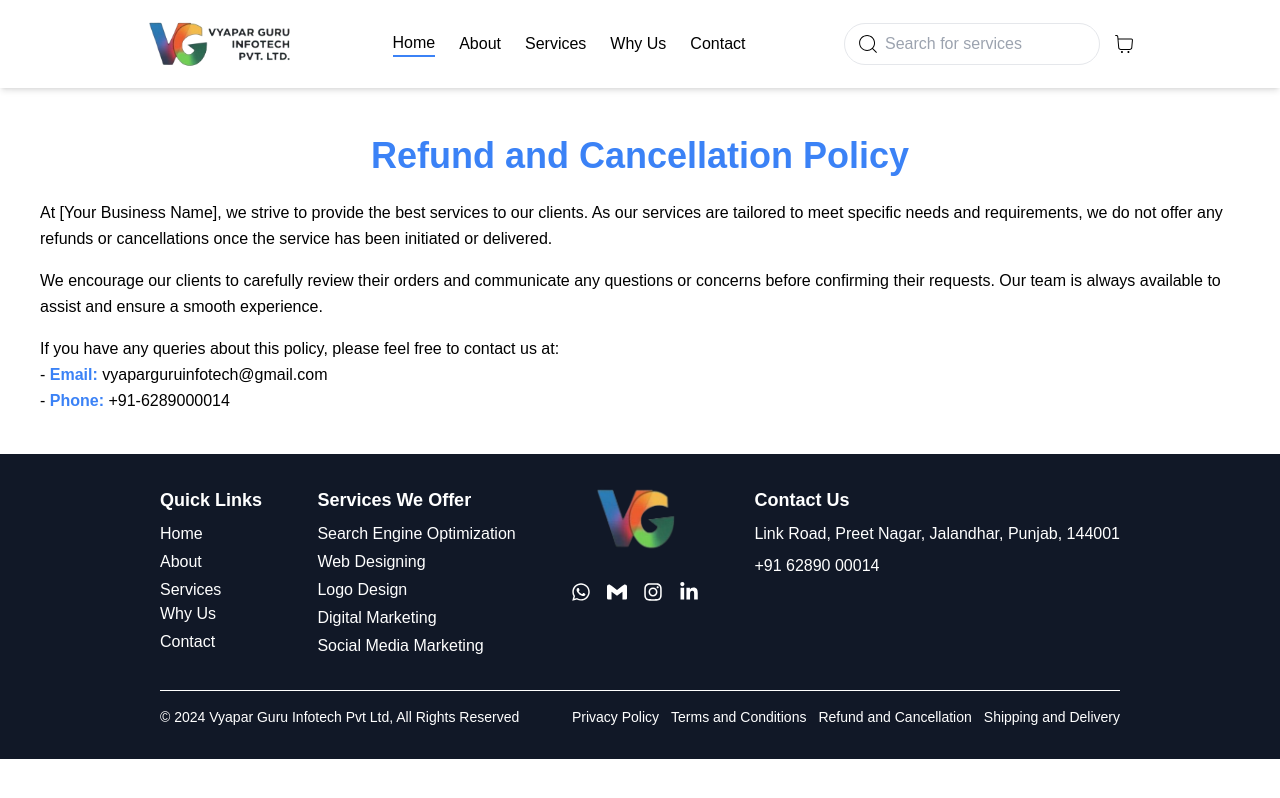
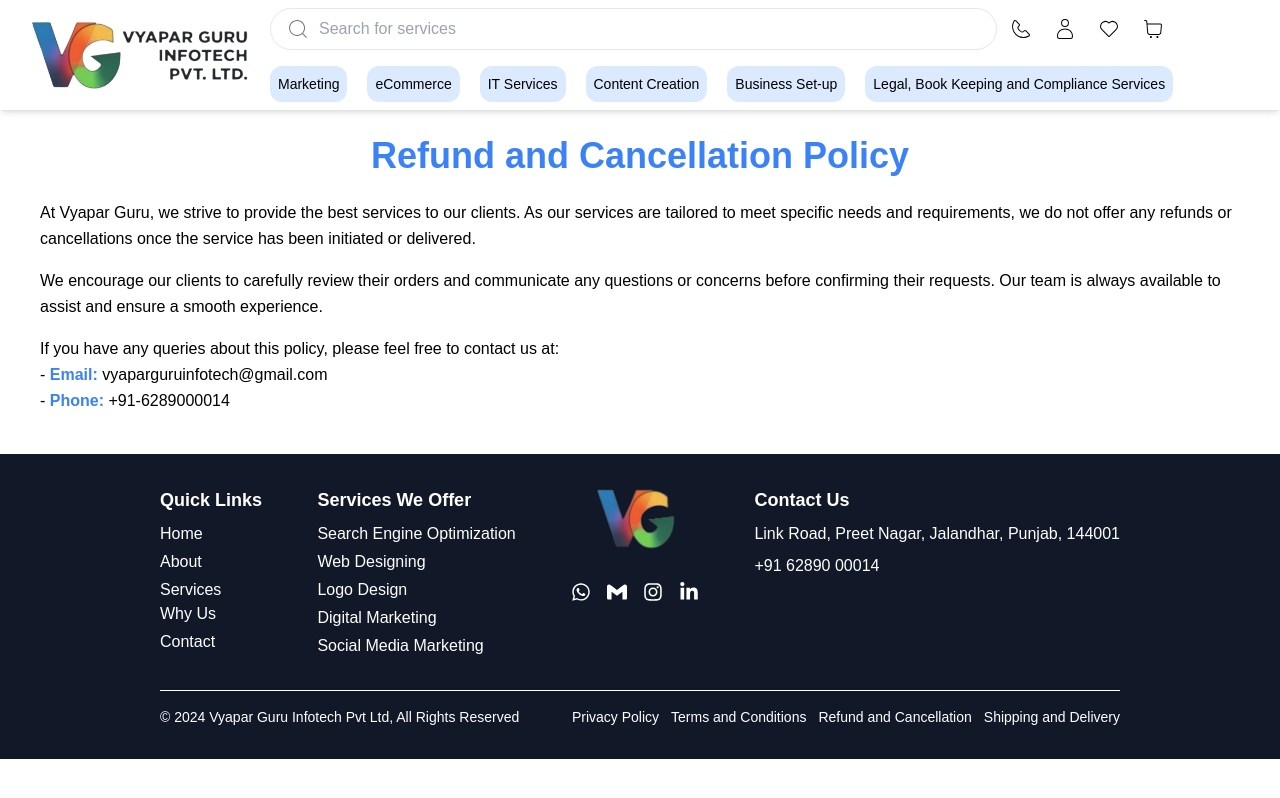
Before and after one commit to vyaparguru/vyaparguru, a Next.js app: page /refund in a window 1280 px wide. Built offline with nearby package versions, Linux system fonts and the light colour scheme.

Commit message:
added menu items

```diff
--- a/app/refund/page.js
+++ b/app/refund/page.js
@@ -3,7 +3,7 @@
       <div className="max-w-4xl md:max-w-7xl mx-auto py-10 px-6 md:px-10">
         <h1 className="text-4xl font-bold text-center m-6 text-blue-500 mt-20 md:mt-24">Refund and Cancellation Policy</h1>
         <p className="text-md leading-relaxed mb-4">
-          At [Your Business Name], we strive to provide the best services to our clients. As our services are tailored to meet specific needs and requirements, we do not offer any refunds or cancellations once the service has been initiated or delivered.
+          At Vyapar Guru, we strive to provide the best services to our clients. As our services are tailored to meet specific needs and requirements, we do not offer any refunds or cancellations once the service has been initiated or delivered.
         </p>
         <p className="text-md leading-relaxed mb-4">
           We encourage our clients to carefully review their orders and communicate any questions or concerns before confirming their requests. Our team is always available to assist and ensure a smooth experience.
--- a/components/Navbar.js
+++ b/components/Navbar.js
@@ -3,229 +3,157 @@
 import { useState, useEffect } from "react";
 import Link from "next/link";
 import Image from "next/image";
-import { CiSearch, CiShoppingCart } from "react-icons/ci";
-import { HiOutlineMenuAlt3 } from "react-icons/hi";
-import { RiCloseFill } from "react-icons/ri";
+import { CiHeart, CiPhone, CiSearch, CiShoppingCart, CiUser } from "react-icons/ci";
 import logo from "../assets/logo.png";
 
 const Navbar = () => {
-  const [isMenuOpen, setIsMenuOpen] = useState(false);
   const [searchQuery, setSearchQuery] = useState("");
-  const [currentPage, setCurrentPage] = useState("Home");
   const [isSearchOpen, setIsSearchOpen] = useState(false);
 
   const navLinks = [
-    { name: "Home", href: "/" },
-    { name: "About", href: "/about" },
-    { name: "Services", href: "/services" },
-    { name: "Why Us", href: "/why-us" },
-    // { name: "Portfolio", href: "/portfolio" },
-    { name: "Contact", href: "/contact" },
+    { name: "Marketing", href: "/collections/marketing" },
+    { name: "eCommerce", href: "/collections/ecommerce" },
+    { name: "IT Services", href: "/collections/it-services" },
+    { name: "Content Creation", href: "/collections/content-creation" },
+    { name: "Business Set-up", href: "/collections/business-setup" },
+    { name: "Legal, Book Keeping and Compliance Services", href: "/collections/legal, book keeping & compliance services" },
   ];
 
-  const servicesDropdown = [
-    "SEO",
-    "Website Design",
-    "Logo Design",
+  const services = [
     "Digital Marketing",
-    "Social Media Marketing",
+    "WhatsApp Marketing",
+    "Online Selling",
+    "Payment Gateways",
+    "Website Designing",
   ];
+
+  // Filter services based on search query
+  const filteredServices = services.filter((service) =>
+    service.toLowerCase().includes(searchQuery.toLowerCase())
+  );
 
   const handleSearch = (e) => {
     setSearchQuery(e.target.value);
+    setIsSearchOpen(true); // Open the dropdown when typing
   };
 
-  const handleRedirect = (services) => {
-    window.location.href = `/services/${services.replace(/\s+/g, "-").toLowerCase()}`;
+  const handleServiceClick = (service) => {
+    const serviceUrl = service.replace(/\s+/g, "-").toLowerCase();
+    window.location.href = `/services/${serviceUrl}`;
   };
 
-  // Handle clicking outside the menu or search box
-  useEffect(() => {
-    const handleClickOutside = (e) => {
-      const searchBox = document.querySelector(".search-box");
-      const desktopSearchBox = document.querySelector(".md\\:flex .relative");
-
-      // Check if click is outside both search box and dropdown menu
-      if (
-        !searchBox?.contains(e.target) &&
-        !desktopSearchBox?.contains(e.target)
-      ) {
-        setIsSearchOpen(false); // Close mobile search box
-        setSearchQuery(""); // Clear input value
-      }
-
-      // For menu dropdown
-      if (!e.target.closest(".menu-content")) {
-        setIsMenuOpen(false); // Close mobile menu
-      }
+  const handleBlur = () => {
+    // Close the dropdown with a slight delay to allow click events on dropdown items
+    setTimeout(() => setIsSearchOpen(false), 200);
   };
-
-    // Add click event listener only when dropdowns are open
-    if (isMenuOpen || isSearchOpen || searchQuery) {
-      document.addEventListener("click", handleClickOutside);
-    }
-
-    return () => {
-      document.removeEventListener("click", handleClickOutside);
-    };
-  }, [isMenuOpen, isSearchOpen, searchQuery]);
-
-
   return (
-    <nav className="navbar bg-white shadow-md fixed w-full z-50 py-1 md:py-3">
-      <div className="max-w-9xl mx-auto px-4 sm:px-6 lg:px-36">
-        <div className="flex items-center justify-between h-16">
-          {/* Mobile Hamburger */}
-          <div className="md:hidden">
-            <button
-              className="text-black focus:outline-none"
-              onClick={(e) => {
-                e.stopPropagation(); // Prevent triggering outside click handler
-                setIsMenuOpen(!isMenuOpen); // Toggle the menu state
-              }}
-            >
-              {isMenuOpen ? <RiCloseFill size={28} /> : <HiOutlineMenuAlt3 size={28} />}
-            </button>
-          </div>
-
+    <nav className="navbar bg-white shadow-md fixed w-full z-50 py-2">
+  <div className="flex max-w-screen-xl mx-auto px-6">
+    {/* Top Row: Logo, Search Box, and Icons */}
+    <div className="flex items-center justify-between">
       {/* Logo */}
-          <div className="text-lg font-bold md:mr-auto md:ml-0 flex justify-center md:justify-start">
+      <div className="flex-shrink-0">
         <Link href="/">
-              <Image src={logo} alt="Logo" width={150} height={50} />
+          <Image
+            src={logo}
+            alt="VyaparGuru-Logo"
+            width={230}
+            height={40}
+            className="h-auto"
+          />
         </Link>
       </div>
 
-          {/* Cart Icon */}
-          <div className="relative md:hidden flex items-center space-x-3">
-            <button
-              className="text-black hover:bg-blue-50 rounded-full p-2 transition-all duration-300 cursor-pointer"
-              onClick={(e) => {
-                e.stopPropagation(); // Prevent outside click handler
-                setIsSearchOpen(!isSearchOpen); // Toggle search box
-              }}
-            >
-              <CiSearch className="h-6 w-6" />
-            </button>
-            <div className="text-black hover:bg-blue-50 rounded-full p-2 transition-all duration-300 cursor-pointer">
-              <CiShoppingCart className="h-6 w-6" />
-            </div>
-          </div>
+      {/* Search Box */}
+      <div className="flex flex-col mx-4">
 
-          {/* Desktop Menu */}
-          <div className="hidden md:flex items-center justify-center flex-1 space-x-6">
-            {navLinks.map((link) => (
-              <Link
-                key={link.name}
-                href={link.href}
-                className={`text-black font-medium ${
-                  currentPage === link.name ? "border-b-2 border-blue-500" : ""
-                }`}
-                onClick={() => setCurrentPage(link.name)}
-              >
-                {link.name}
-              </Link>
-            ))}
-          </div>
-
-          {/* Search Box */}
-          <div className="hidden md:flex items-center md:ml-auto space-x-3">
-            <div className="relative">
-              <div className="flex items-center relative">
-                <CiSearch className="absolute left-3 text-black w-6 h-6" />
+      <div className="flex">
+        <div className="relative w-full">
+          <CiSearch className="absolute left-4 top-1/2 transform -translate-y-1/2 text-gray-500 w-6 h-6" />
           <input
             type="text"
             placeholder="Search for services"
             value={searchQuery}
               onChange={handleSearch}
-                  className="pl-10 py-2 border rounded-full focus:outline-none focus:ring-2 focus:ring-blue-600 w-64"
+              onFocus={() => setIsSearchOpen(true)}
+              onBlur={handleBlur}
+            className="w-full pl-12 py-2 border rounded-full focus:outline-none focus:ring-2 focus:ring-blue-600"
           />
         </div>
-              {searchQuery && (
-                <ul className="absolute z-10 top-12 left-0 bg-white border shadow-md w-64 rounded-lg">
-                  {servicesDropdown
-                    .filter((item) =>
-                      item.toLowerCase().includes(searchQuery.toLowerCase())
-                    )
-                    .map((item) => (
-                      <li
-                        key={item}
-                        className="px-4 py-2 cursor-pointer hover:bg-blue-50 hover:rounded-lg"
-                        onClick={() => handleRedirect(item)}
+
+        {isSearchOpen && filteredServices.length > 0 && (
+            <div className="absolute mx-8 bg-white border rounded-lg shadow-lg mt-12 max-h-60 overflow-y-auto z-50">
+            {filteredServices.map((service, index) => (
+              <div
+                key={index}
+                className="px-4 py-2 hover:bg-blue-100 cursor-pointer text-gray-700"
+                onMouseDown={() => handleServiceClick(service)} // Prevent blur on click
               >
-                        {item}
-                      </li>
+                {service}
+              </div>
             ))}
-                </ul>
+          </div>
           )}
+
+
+
+
+      {/* Icons */}
+      <div className="flex items-center space-x-1 pl-1">
+        <button className="p-2 rounded-full hover:bg-blue-100">
+          <CiPhone className="w-6 h-6" />
+        </button>
+        <button className="p-2 rounded-full hover:bg-blue-100">
+          <CiUser className="w-6 h-6"/>
+        </button>
+        <button className="p-2 rounded-full hover:bg-blue-100">
+          <CiHeart className="w-6 h-6" />
+        </button>
+        <button className="p-2 rounded-full hover:bg-blue-100">
+          <CiShoppingCart className="w-6 h-6" />
+        </button>
+      </div>
     </div>
 
-            {/* Cart Icon */}
-            <CiShoppingCart className="h-6 w-6 cursor-pointer" />
+
+    {/* Bottom Row: Menu Items */}
+    <div className="mt-4 flex justify-start">
+          <div className="flex space-x-5">
+            {navLinks.map((navlink, index) => {
+              const isLast = index === navLinks.length - 1;
+              if (!isLast) {
+                const [firstWord, ...restWords] = navlink.name.split(" ");
+                return (
+                  <Link
+                    key={navlink.name}
+                    href={navlink.href}
+                    className="flex items-center text-center text-black p-2 rounded-xl bg-blue-100 text-sm"
+                  >
+                    {firstWord}{" "}
+                    {/* <br/> */}
+                    {restWords.join(" ")}
+                  </Link>
+                );
+              }
+              return (
+                <Link
+                  key={navlink.name}
+                  href={navlink.href}
+                  className="text-center text-black p-2 rounded-xl bg-blue-100 text-sm"
+                >
+                  Legal, Book Keeping
+                  and Compliance Services
+                </Link>
+
+              );
+            })}
           </div>
         </div>
         </div>
-
-      {/* Mobile Search Box */}
-      {isSearchOpen && (
-        <div className="search-box md:hidden px-4 py-2 border-t bg-white">
-          <div className="flex items-center relative">
-            <CiSearch className="absolute left-3 text-black w-6 h-6" />
-            <input
-              type="text"
-              placeholder="Search for services"
-              value={searchQuery}
-              onChange={handleSearch}
-              className="pl-10 py-2 border rounded-full focus:outline-none focus:ring-2 focus:ring-blue-600 w-full"
-            />
       </div>
-          {searchQuery && (
-            <ul className="mt-2 bg-white border shadow-md rounded-lg">
-              {servicesDropdown
-                .filter((item) =>
-                  item.toLowerCase().includes(searchQuery.toLowerCase())
+  </div>
+</nav>
   )
-                .map((item) => (
-                  <li
-                    key={item}
-                    className="px-4 py-2 cursor-pointer hover:bg-blue-50 hover:rounded-lg"
-                    onClick={() => handleRedirect(item)}
-                  >
-                    {item}
-                  </li>
-                ))}
-            </ul>
-          )}
-        </div>
-      )}
-
-      {/* Mobile Menu */}
-      {isMenuOpen && (
-        <div
-          className="menu-content md:hidden bg-white border-t"
-          onClick={(e) => e.stopPropagation()} // Prevent closing when clicking inside the menu
-        >
-          <ul className="flex flex-col space-y-2 p-4">
-            {navLinks.map((link) => (
-              <li key={link.name}>
-                <Link
-                  href={link.href}
-                  className={`text-black font-medium ${
-                    currentPage === link.name ? "border-b-2 border-blue-600" : ""
-                  }`}
-                  onClick={() => {
-                    setCurrentPage(link.name);
-                    setIsMenuOpen(false); // Close menu on link click
-                  }}
-                >
-                  {link.name}
-                </Link>
-              </li>
-            ))}
-          </ul>
-        </div>
-      )}
-    </nav>
-  );
 };
 
 export default Navbar;
```
Lines whose indentation alone changed are shown as unchanged.
